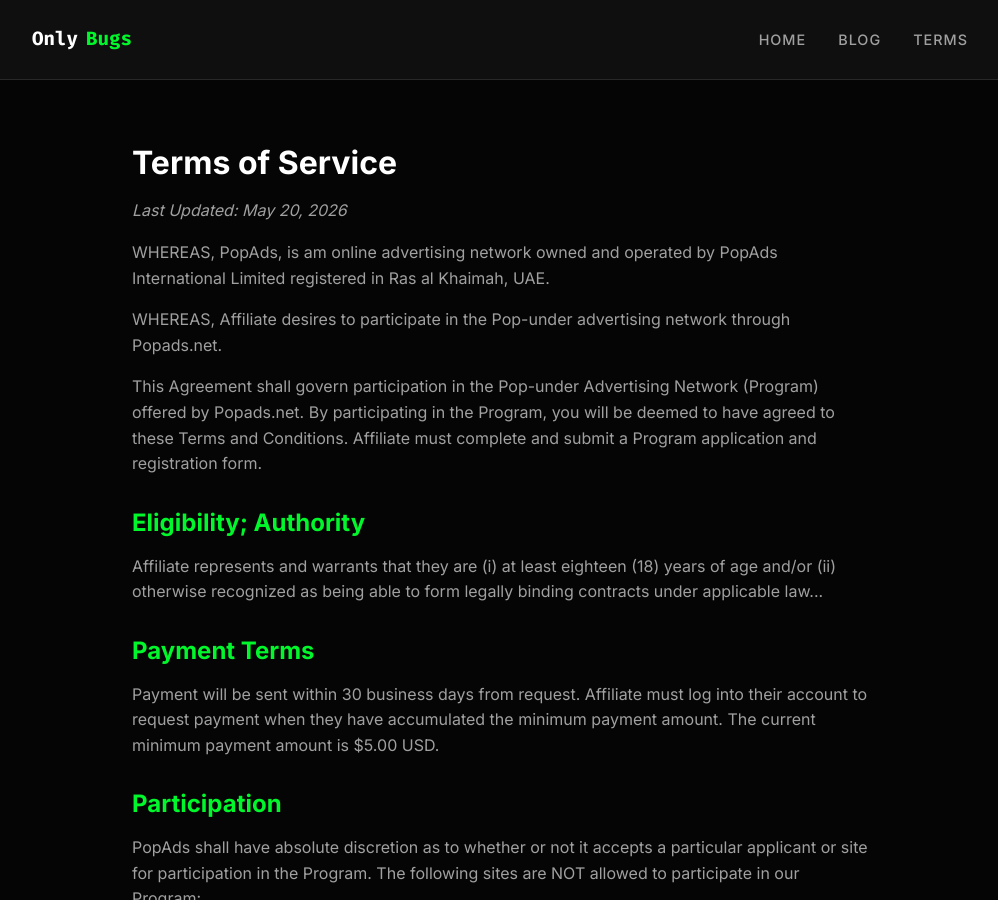
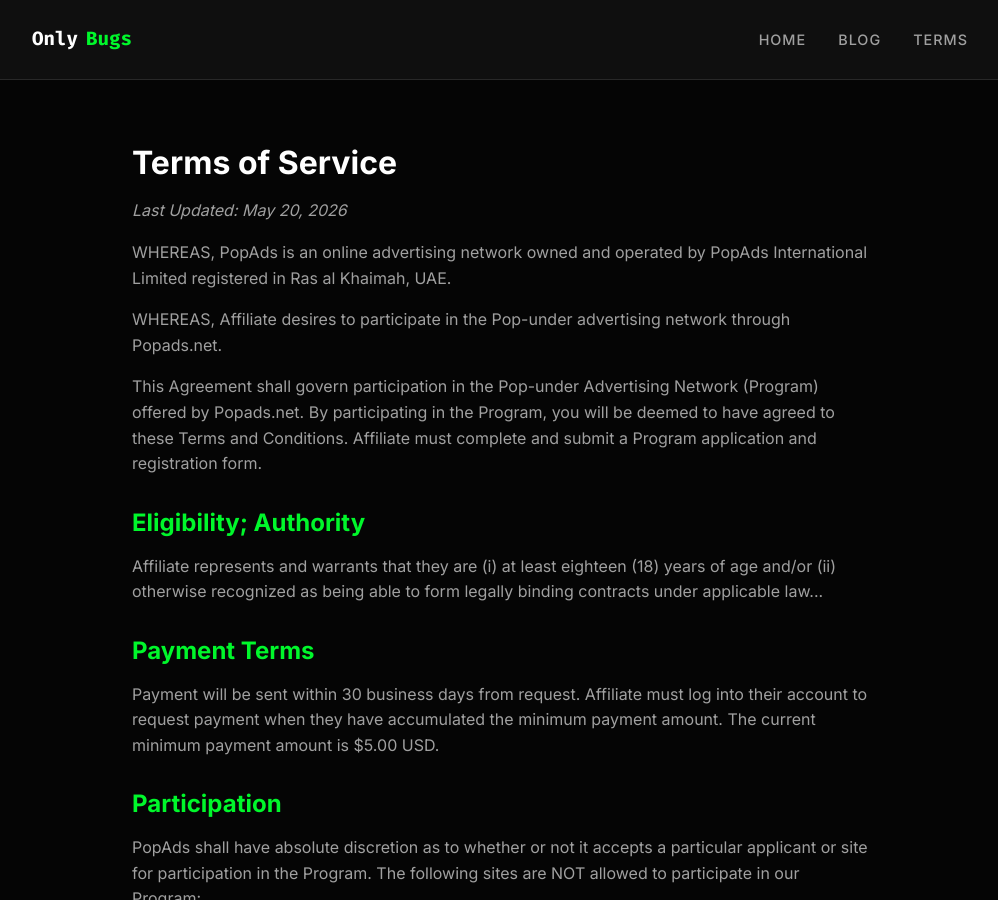
Before and after one commit to onlybugs05/hrushikeshjetti.dev, a Jekyll site: the page built from terms.md, in a window 1280 px wide and 900 px high. Shown: the whole window, without its empty margins (140-1138 px from the left). Built offline with Jekyll 4.4.1, drawn with Linux system fonts in a browser that asks for light colours.

```diff
--- a/terms.md
+++ b/terms.md
@@ -8,7 +8,7 @@ permalink: /terms/
   <h1>Terms of Service</h1>
   <p><em>Last Updated: {{ site.time | date: "%B %d, %Y" }}</em></p>
 
-  <p>WHEREAS, PopAds, is am online advertising network owned and operated by PopAds International Limited registered in Ras al Khaimah, UAE.</p>
+  <p>WHEREAS, PopAds is an online advertising network owned and operated by PopAds International Limited registered in Ras al Khaimah, UAE.</p>
   <p>WHEREAS, Affiliate desires to participate in the Pop-under advertising network through Popads.net.</p>
   <p>This Agreement shall govern participation in the Pop-under Advertising Network (Program) offered by Popads.net. By participating in the Program, you will be deemed to have agreed to these Terms and Conditions. Affiliate must complete and submit a Program application and registration form.</p>
 
```
Also changed, not shown: blog.md (+0 -1 lines).
